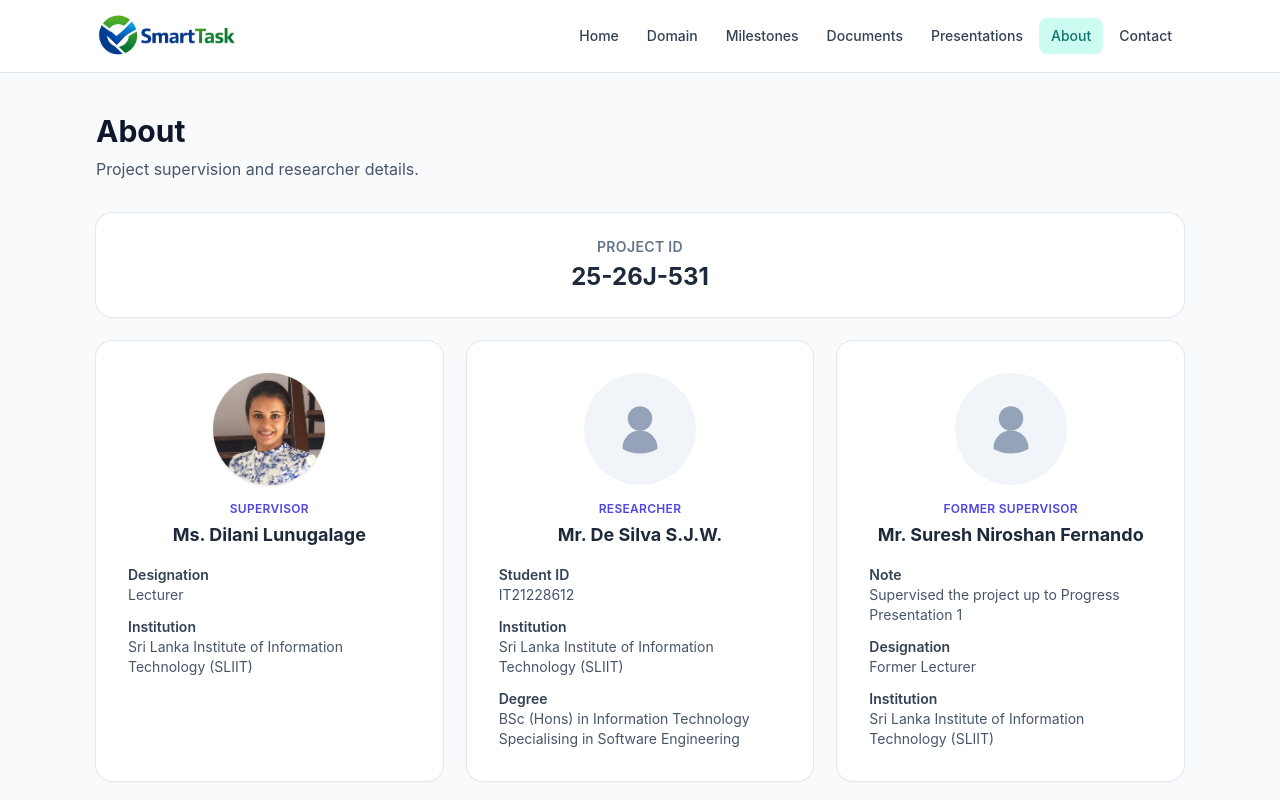
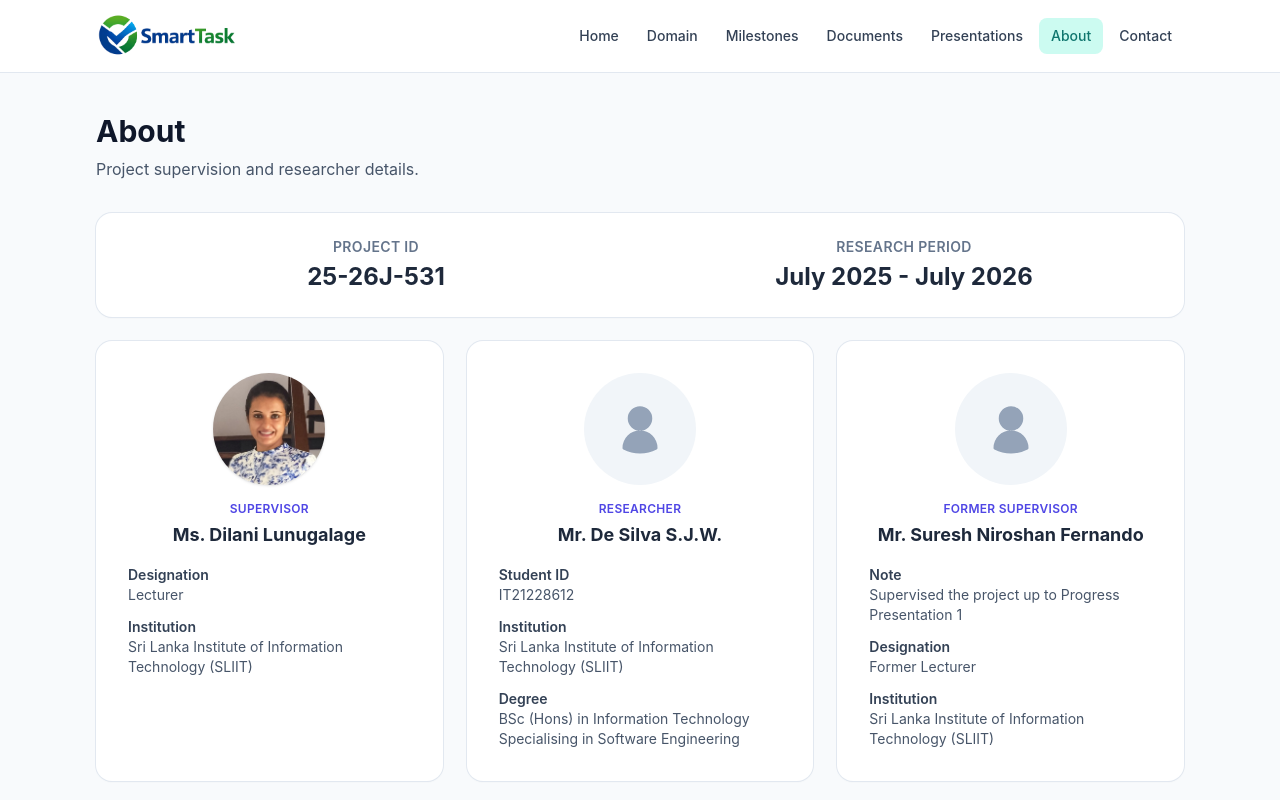
Before and after one commit to IT21228612/SmartTask_Project_Website, a React (Vite) app: page /about in a window 1280 px wide. Shown: the top 800 px of the page. Built offline with nearby package versions, Linux system fonts and the light colour scheme.

Commit message:
Update About top card with research period

```diff
--- a/src/pages/About.jsx
+++ b/src/pages/About.jsx
@@ -50,9 +50,15 @@ export default function About() {
     <div className="pb-4 pt-10">
      <SectionTitle title="About" subtitle="Project supervision and researcher details." />
 
-      <div className="card-surface mb-6 p-4 text-center sm:p-6">
-        <p className="text-sm font-semibold uppercase tracking-wide text-slate-500">Project ID</p>
-        <p className="mt-1 text-2xl font-bold text-slate-800">25-26J-531</p>
+      <div className="card-surface mb-6 grid gap-4 p-4 text-center sm:grid-cols-2 sm:p-6">
+        <div>
+          <p className="text-sm font-semibold uppercase tracking-wide text-slate-500">Project ID</p>
+          <p className="mt-1 text-2xl font-bold text-slate-800">25-26J-531</p>
+        </div>
+        <div>
+          <p className="text-sm font-semibold uppercase tracking-wide text-slate-500">Research Period</p>
+          <p className="mt-1 text-2xl font-bold text-slate-800">July 2025 - July 2026</p>
+        </div>
       </div>
 
       <div className="grid gap-6 lg:grid-cols-3">
```
